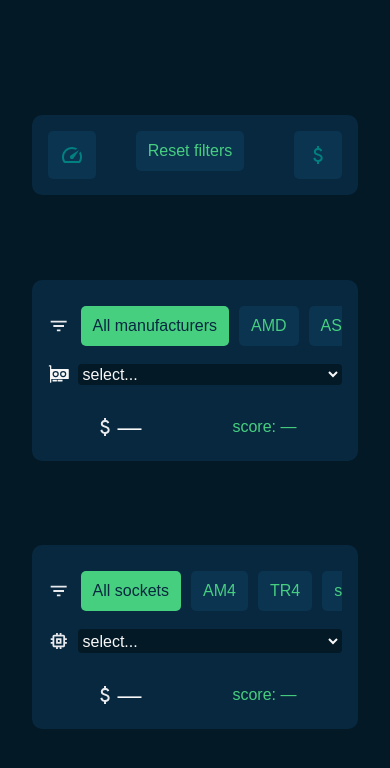
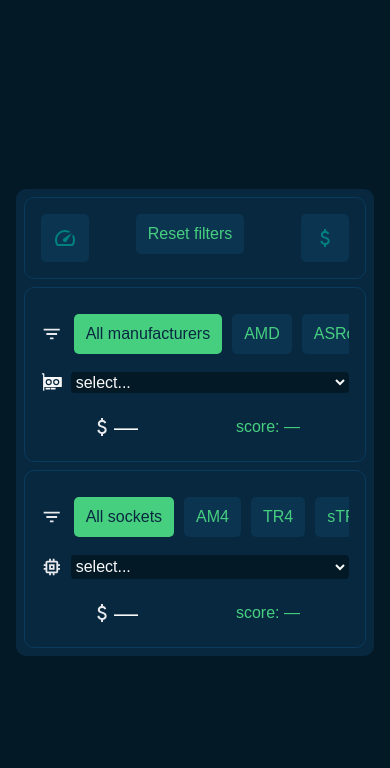
Before and after one commit to OkiDokiTokiLoki/pcbs, a website built with Vite: page index.html in a window 390 px wide. Built offline with nearby package versions, Linux system fonts and the light colour scheme.

Commit message:
update: responsiveness fix

```diff
--- a/index.html
+++ b/index.html
@@ -7,9 +7,10 @@
         <title>pcbs</title>
     </head>
     <body>
-        <div id="app" class="wrapper app-wrapper">
-            <!-- controls wrapper -->
+        <div id="app" class="app-wrapper">
             <div class="wrapper">
+                <!-- controls -->
+                <div class="container">
                     <div class="btn-container d-flex justify-content-between">
                         <button class="d-flex sort-toggle" id="toggleSortScoreButton" data-direction="asc">
                             <svg xmlns="http://www.w3.org/2000/svg" height="24px" viewBox="0 -960 960 960" width="24px" fill="#e8eaed"><path d="M418-340q24 24 62 23.5t56-27.5l224-336-336 224q-27 18-28.5 55t22.5 61Zm62-460q59 0 113.5 16.5T696-734l-76 48q-33-17-68.5-25.5T480-720q-133 0-226.5 93.5T160-400q0 42 11.5 83t32.5 77h552q23-38 33.5-79t10.5-85q0-36-8.5-70T766-540l48-76q30 47 47.5 100T880-406q1 57-13 109t-41 99q-11 18-30 28t-40 10H204q-21 0-40-10t-30-28q-26-45-40-95.5T80-400q0-83 31.5-155.5t86-127Q252-737 325-768.5T480-800Zm7 313Z" /></svg>
@@ -21,8 +22,8 @@
                     </div>
                 </div>
 
-            <!-- gpu wrapper -->
-            <div class="wrapper">
+                <!-- gpu -->
+                <div class="gpu-container container">
                     <div class="filter-container mb-2 d-flex align-items-center">
                         <svg xmlns="http://www.w3.org/2000/svg" height="24px" viewBox="0 -960 960 960" width="24px" fill="#e8eaed"><path d="M400-240v-80h160v80H400ZM240-440v-80h480v80H240ZM120-640v-80h720v80H120Z" /></svg>
                         <div id="gpuManufacturerFilter" class="button-container">
@@ -58,8 +59,8 @@
                     <p id="gpuNoResults" class="no-results" hidden>No GPUs match the current filters.</p>
                 </div>
 
-            <!-- cpu wrapper -->
-            <div class="wrapper">
+                <!-- cpu -->
+                <div class="cpu-container container">
                     <div class="filter-container mb-2 d-flex align-items-center">
                         <svg xmlns="http://www.w3.org/2000/svg" height="24px" viewBox="0 -960 960 960" width="24px" fill="#e8eaed"><path d="M400-240v-80h160v80H400ZM240-440v-80h480v80H240ZM120-640v-80h720v80H120Z" /></svg>
                         <div id="socketFilter" class="button-container">
@@ -91,8 +92,9 @@
                     <p id="cpuNoResults" class="no-results" hidden>No CPUs match the current filters.</p>
                 </div>
 
-            <!-- result wrapper -->
-            <div id="resultWrapper" class="score wrapper">3DMark score: <span id="result"></span></div>
+                <!-- result -->
+                <div id="resultWrapper" class="container score wrapperz">3DMark score: <span id="result"></span></div>
+            </div>
         </div>
         <script type="module" src="/src/main.js"></script>
     </body>
--- a/src/style.css
+++ b/src/style.css
@@ -113,8 +113,9 @@ body {
 }
 .wrapper {
     background-color: var(--wrapper);
-    padding: 1rem;
-    margin-block: 0.1rem;
+    padding: 0.5rem;
+    gap: 0.5rem;
+    /* margin-block: 0.1rem; */
     border-radius: 10px;
     display: flex;
     flex-direction: column;
@@ -130,6 +131,11 @@ button {
     transition: background-color 0.3s;
     padding: 0.5rem 0.75rem;
     border-radius: 5px;
+}
+.container {
+    border-radius: 10px;
+    border: 1px solid hsl(205, 80%, 20%);
+    padding: 1rem;
 }
 .button-container {
     display: flex;
@@ -171,7 +177,7 @@ select * {
     align-items: center;
 }
 #result {
-    font-size: clamp(3rem, 15vh, 5rem);
+    font-size: clamp(2rem, 15vh, 4rem);
     line-height: 1;
 }
 .sort-toggle {
```
Lines whose indentation alone changed are shown as unchanged.
